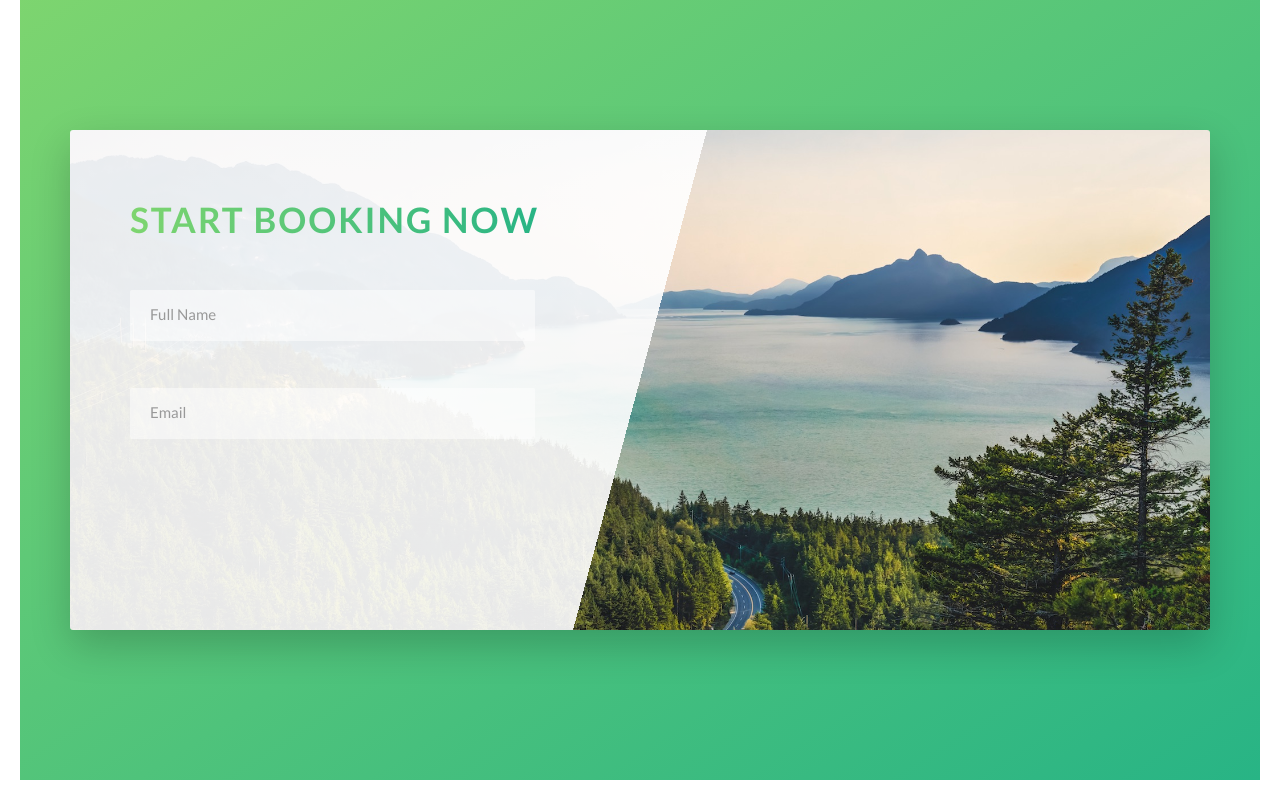
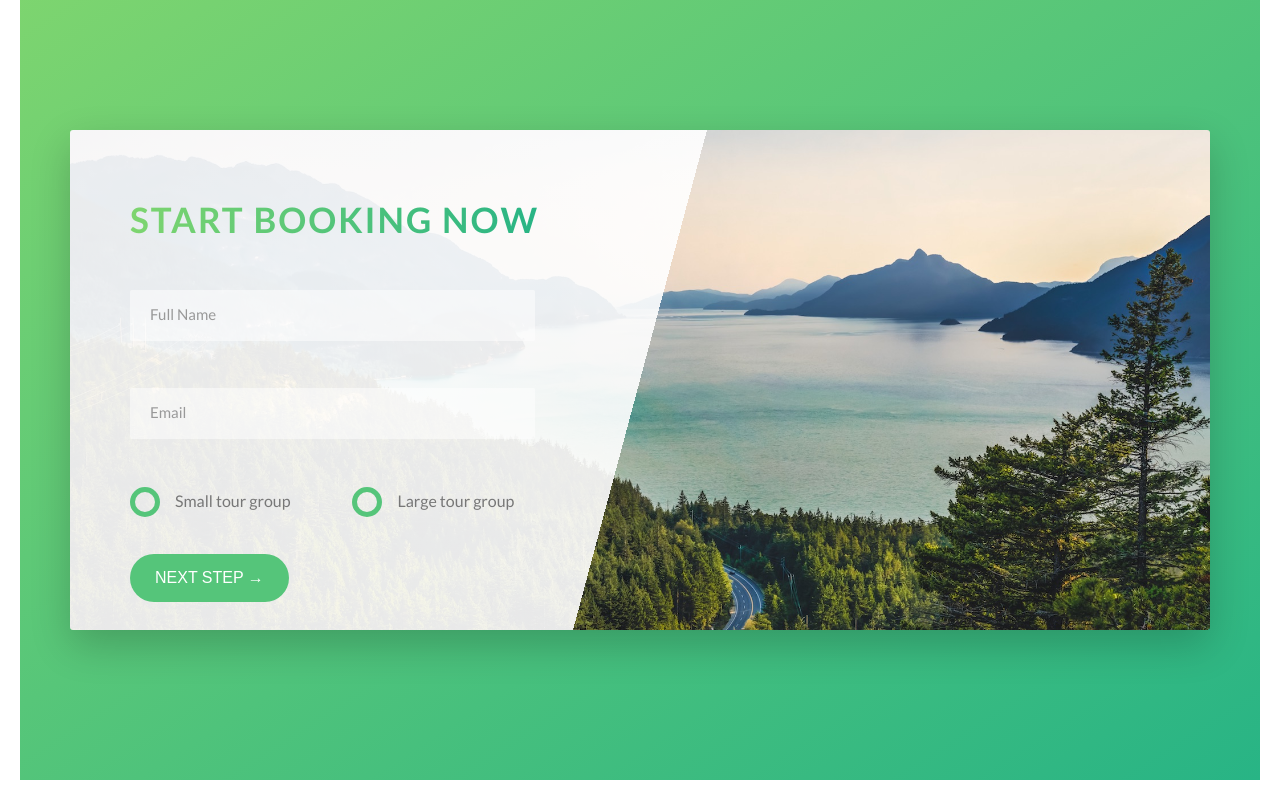
Before and after one commit to MatinSasan/tuto-css, a website: page first_project/index.html in a window 1280 px wide. Shown: the part 4590-5390 px from the top of the page. Drawn offline with Linux system fonts and the light colour scheme.

Commit message:
Booking Section part 3

```diff
--- a/first_project/index.html
+++ b/first_project/index.html
@@ -272,6 +272,27 @@
                   <input type="email" class="form__input" placeholder="Email" id='email' required>
                   <label for="email" class="form__label">Email address</label>
                 </div>
+
+                <div class="form__group u-margin-bottom-medium">
+                  <div class="form__radio-group">
+                    <input type="radio" class="form__radio-input" id='small' name='size'>
+                    <label for="small" class="form__radio-label">
+                      <span class="form__radio-button"></span>
+                      Small tour group
+                    </label>
+                  </div>
+                  <div class="form__radio-group">
+                    <input type="radio" class="form__radio-input" id='large' name='size'>
+                    <label for="large" class="form__radio-label">
+                      <span class="form__radio-button"></span>
+                      Large tour group
+                    </label>
+                  </div>
+                </div>
+
+                <div class="form_group">
+                  <button class="btn btn--green">Next step &rarr;</button>
+                </div>
               </form>
             </div>
           </div>
--- a/first_project/sass/base/_utilities.scss
+++ b/first_project/sass/base/_utilities.scss
@@ -1,20 +1,20 @@
 .u-center-text {
-  text-align: center;
+  text-align: center !important;
 }
 
 .u-margin-bottom-small {
-  margin-bottom: 1.8rem;
+  margin-bottom: 1.8rem !important;
 }
 .u-margin-bottom-medium {
-  margin-bottom: 4rem;
+  margin-bottom: 4rem !important;
 }
 .u-margin-bottom-big {
-  margin-bottom: 8rem;
+  margin-bottom: 8rem !important;
 }
 
 .u-margin-top-big {
-  margin-top: 8rem;
+  margin-top: 8rem !important;
 }
 .u-margin-top-huge {
-  margin-top: 10rem;
+  margin-top: 10rem !important;
 }
--- a/first_project/sass/components/_button.scss
+++ b/first_project/sass/components/_button.scss
@@ -1,4 +1,5 @@
 .btn {
+  &,
   &:link,
   &:visited {
     text-transform: uppercase;
@@ -9,6 +10,9 @@
     transition: all 0.2s;
     position: relative;
     font-size: $default-font-size;
+
+    border: none;
+    cursor: pointer;
   }
 
   &:hover {
@@ -21,7 +25,9 @@
     }
   }
 
-  &:active {
+  &:active,
+  &:focus {
+    outline: none;
     transform: translateY(-1px);
     box-shadow: 0 5px 8px rgba($color-black, 0.2);
   }
--- a/first_project/sass/components/_form.scss
+++ b/first_project/sass/components/_form.scss
@@ -16,6 +16,7 @@
     border-bottom: 3px solid transparent;
     width: 90%;
     display: block;
+    transition: all 0.3s;
 
     &:focus {
       outline: none;
@@ -50,4 +51,50 @@
     visibility: hidden;
     transform: translateY(-4rem);
   }
+
+  &__radio-group {
+    width: 49%;
+    display: inline-block;
+  }
+
+  &__radio-input {
+    display: none;
+  }
+
+  &__radio-label {
+    font-size: $default-font-size;
+    cursor: pointer;
+    position: relative;
+    padding-left: 4.5rem;
+  }
+
+  &__radio-button {
+    height: 3rem;
+    width: 3rem;
+    border: 5px solid $color-primary;
+    border-radius: 50%;
+    display: inline-block;
+    position: absolute;
+    left: 0;
+    top: -0.4rem;
+
+    &::after {
+      content: '';
+      display: block;
+      height: 1.3rem;
+      width: 1.3rem;
+      border-radius: 50%;
+      position: absolute;
+      top: 50%;
+      left: 50%;
+      transform: translate(-50%, -50%);
+      background-color: $color-primary;
+      opacity: 0;
+      transition: opacity 0.2s;
+    }
+  }
+
+  &__radio-input:checked ~ &__radio-label &__radio-button::after {
+    opacity: 1;
+  }
 }
```
Also changed, not shown: first_project/css/style.css.
